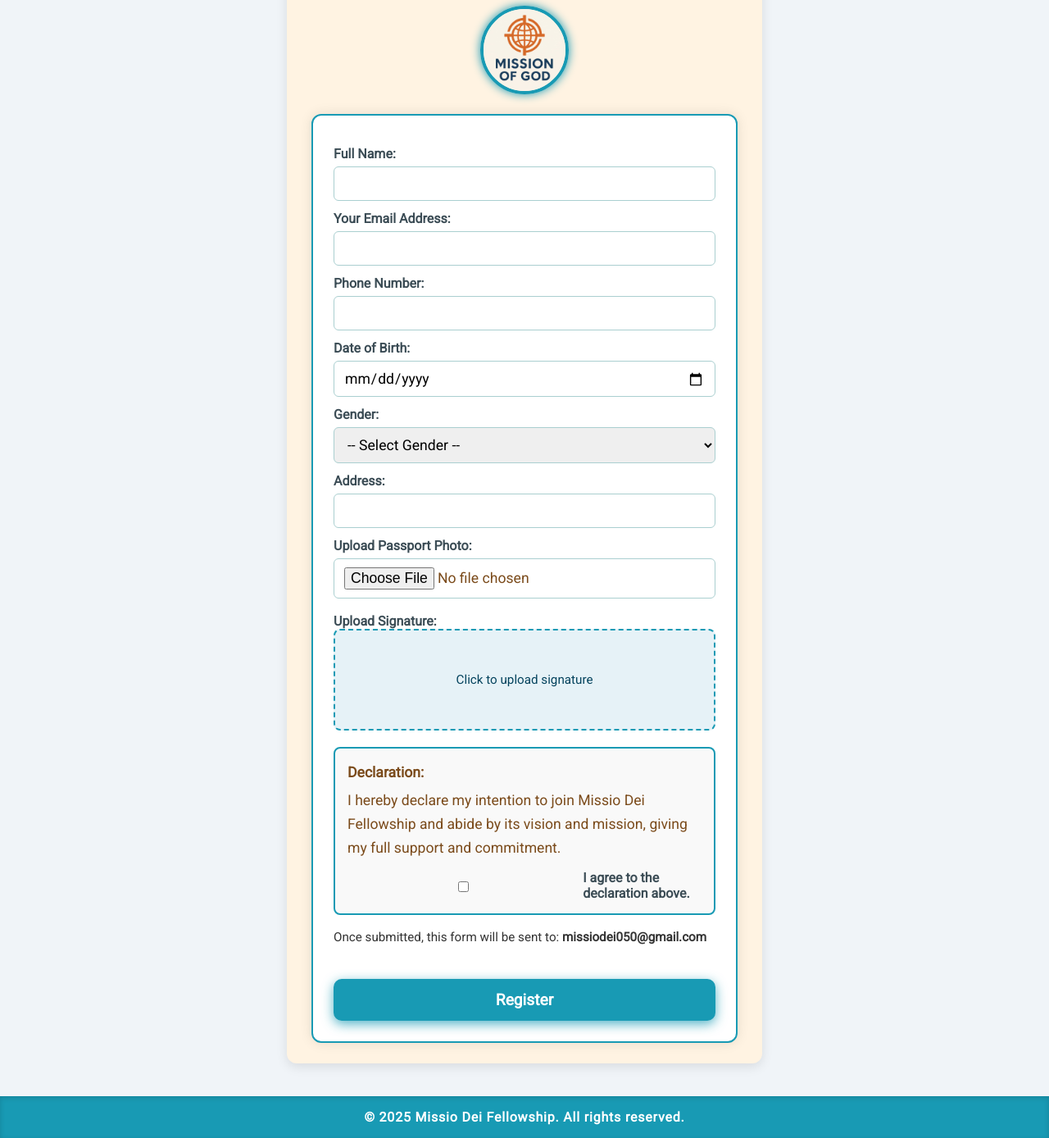
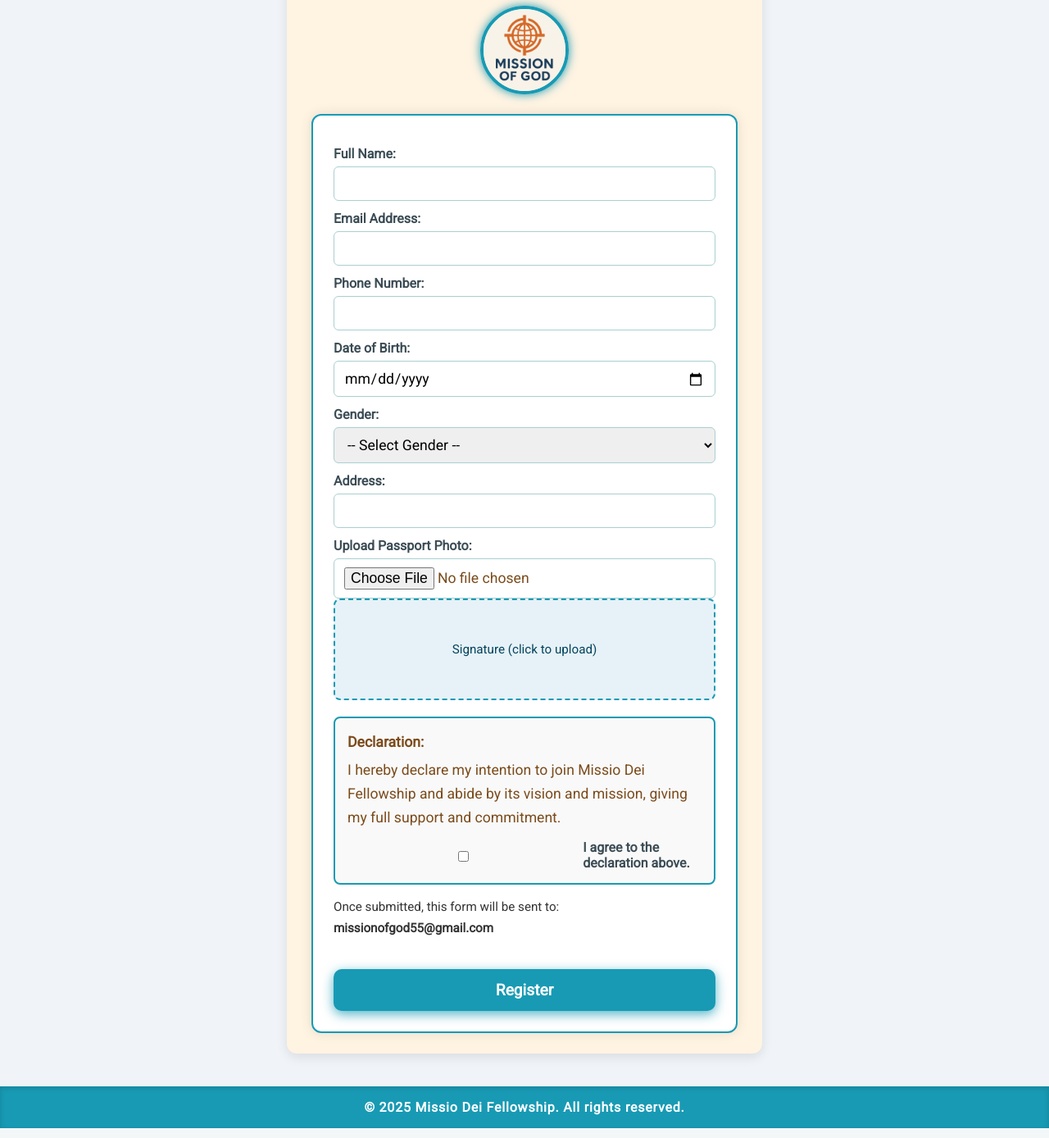
Before and after one commit to TopazAkiko/MOG, a Flask app: page / in a window 1280 px wide, after a click on "Register". Shown: the part 477-1865 px from the top of the page at 82% size. Run offline with Flask 3, Linux system fonts and the light colour scheme.

Commit message:
Fixed registration form action and structure

```diff
--- a/main.py
+++ b/main.py
@@ -1,12 +1,17 @@
-from flask import Flask, render_template, request, redirect, url_for
+from flask import Flask, render_template, request
 import smtplib
 from email.message import EmailMessage
+import os
 
 app = Flask(__name__)
 
+# Use environment variables for security!
+EMAIL_ADDRESS = os.environ.get("EMAIL_ADDRESS")  # e.g., missiodei050@gmail.com
+EMAIL_PASSWORD = os.environ.get("EMAIL_PASSWORD")  # Your Gmail App Password
+
 @app.route('/')
 def index():
-    return render_template('index.html')  # your HTML file
+    return render_template('index.html')  # Your HTML page
 
 @app.route('/register', methods=['POST'])
 def register():
@@ -20,8 +25,9 @@ def register():
 
     msg = EmailMessage()
     msg['Subject'] = 'New Missio Dei Fellowship Registration'
-    msg['From'] = 'YOUR_GMAIL@gmail.com'
+    msg['From'] = EMAIL_ADDRESS  # This MUST match the logged in email!
     msg['To'] = 'missionofgod55@gmail.com'
+
     msg.set_content(f'''
     Full Name: {fullName}
     Email: {email}
@@ -32,10 +38,12 @@ def register():
     Declaration Agreed: {declaration}
     ''')
 
-    # You must create a Gmail App Password, do NOT use your normal password
-    with smtplib.SMTP_SSL('smtp.gmail.com', 465) as smtp:
-        smtp.login('missiodei050@gmail.com', 'yabkpwxfcummqpsz')
-        smtp.send_message(msg)
+    try:
+        with smtplib.SMTP_SSL('smtp.gmail.com', 465) as smtp:
+            smtp.login(EMAIL_ADDRESS, EMAIL_PASSWORD)
+            smtp.send_message(msg)
+    except Exception as e:
+        return f"Error: {e}"
 
     return 'Registration submitted successfully!'
 
--- a/templates/index.html
+++ b/templates/index.html
@@ -465,15 +465,13 @@
     <img src="{{ url_for('static', filename='mog.jpg') }}" alt="Missio Dei Logo" class="logo" />
   </div>
 
-  <!-- Form container -->
-  <form action="/register" method="POST" id="membershipForm"
-    style="max-width: 500px; margin: 0 auto; background: #FFF; padding: 25px; border: 2px solid #189AB4; border-radius: 12px; box-shadow: 0 0 15px rgba(0,0,0,0.1);"
-    enctype="multipart/form-data">
+  <!-- IMPORTANT: Form tag points to /register with POST -->
+  <form action="/register" method="POST" style="max-width: 500px; margin: 0 auto; background: #FFF; padding: 25px; border: 2px solid #189AB4; border-radius: 12px; box-shadow: 0 0 15px rgba(0,0,0,0.1);" enctype="multipart/form-data">
 
     <label for="fullName">Full Name:</label>
     <input type="text" id="fullName" name="fullName" required />
 
-    <label for="email">Your Email Address:</label>
+    <label for="email">Email Address:</label>
     <input type="email" id="email" name="email" required />
 
     <label for="phone">Phone Number:</label>
@@ -496,25 +494,17 @@
     <label for="passportPhoto">Upload Passport Photo:</label>
     <input type="file" id="passportPhoto" name="passportPhoto" accept="image/*" required />
 
-    <!-- Signature upload -->
-    <label style="display: block; margin-top: 18px; font-weight: 700;">Upload Signature:</label>
-    <div class="signature-box"
-      style="border: 2px dashed #189AB4; border-radius: 8px; height: 120px; display: flex; flex-direction: column; justify-content: center; align-items: center; background-color: #e6f2f7; position: relative; overflow: hidden; margin-bottom: 10px;">
-      <span class="signature-label">Click to upload signature</span>
-      <input type="file" id="signature2" name="signature2" accept="image/*" required
-        onchange="previewSignature(event, 'sig2Preview')"
-        style="position: absolute; top:0; left:0; width:100%; height:100%; opacity:0; cursor:pointer;" />
-      <img id="sig2Preview" class="signature-preview" src="" alt=""
-        style="display:none; max-width:100%; max-height:100%; object-fit: contain; border-radius:6px;" />
+    <div class="signature-box" style="flex:1; border: 2px dashed #189AB4; border-radius: 8px; height: 120px; display: flex; flex-direction: column; justify-content: center; align-items: center; background-color: #e6f2f7; position: relative; overflow: hidden;">
+      <span class="signature-label">Signature (click to upload)</span>
+      <input type="file" id="signature2" name="signature2" accept="image/*" required onchange="previewSignature(event, 'sig2Preview')" style="position: absolute; top:0; left:0; width:100%; height:100%; opacity:0; cursor:pointer;" />
+      <img id="sig2Preview" class="signature-preview" src="" alt="" style="display:none; max-width:100%; max-height:100%; object-fit: contain; border-radius:6px;" />
     </div>
 
     <!-- Declaration -->
-    <div
-      style="margin-top: 20px; padding: 15px; border: 2px solid #189AB4; border-radius: 8px; background: #f9f9f9;">
+    <div style="margin-top: 20px; padding: 15px; border: 2px solid #189AB4; border-radius: 8px; background: #f9f9f9;">
       <p style="font-weight: bold; margin: 0;">Declaration:</p>
       <p style="margin: 5px 0 10px;">
-        I hereby declare my intention to join Missio Dei Fellowship and abide by its vision and mission, giving my full
-        support and commitment.
+        I hereby declare my intention to join Missio Dei Fellowship and abide by its vision and mission, giving my full support and commitment.
       </p>
       <label style="display: flex; align-items: center;">
         <input type="checkbox" id="declaration" name="declaration" required style="margin-right: 8px;" />
@@ -522,14 +512,31 @@
       </label>
     </div>
 
-    <!-- Info text -->
+    <!-- Email notice -->
     <p style="margin-top: 15px; font-size: 0.95rem; color: #333;">
-      Once submitted, this form will be sent to: <strong>missiodei050@gmail.com</strong>
+      Once submitted, this form will be sent to: <strong>missionofgod55@gmail.com</strong>
     </p>
 
     <button type="submit">Register</button>
   </form>
 </section>
+
+<!-- Preview script -->
+<script>
+  function previewSignature(event, previewId) {
+    const input = event.target;
+    const preview = document.getElementById(previewId);
+    const file = input.files[0];
+    if (file) {
+      const reader = new FileReader();
+      reader.onload = function(e) {
+        preview.src = e.target.result;
+        preview.style.display = 'block';
+      }
+      reader.readAsDataURL(file);
+    }
+  }
+</script>
 
 <!-- Activities Section -->
 <section id="activities">
```
